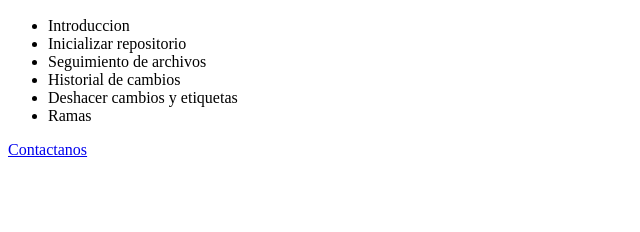
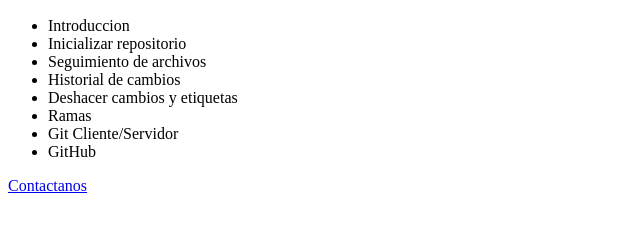
Before and after one commit to andresph/test1, a plain HTML site: page index.html in a window 1280 px wide. Shown: the part 110-342 px from the top of the page, without its empty margins (0-640 px from the left). Drawn offline with Linux system fonts and the light colour scheme.

Commit message:
index.html temario updated

```diff
--- a/index.html
+++ b/index.html
@@ -16,6 +16,8 @@
         <li>Historial de cambios</li>
         <li>Deshacer cambios y etiquetas</li>
         <li>Ramas</li>
+        <li>Git Cliente/Servidor</li>
+        <li>GitHub</li>
     </ul>
     <a href="contacto.html">Contactanos</a>
 </html>
```
